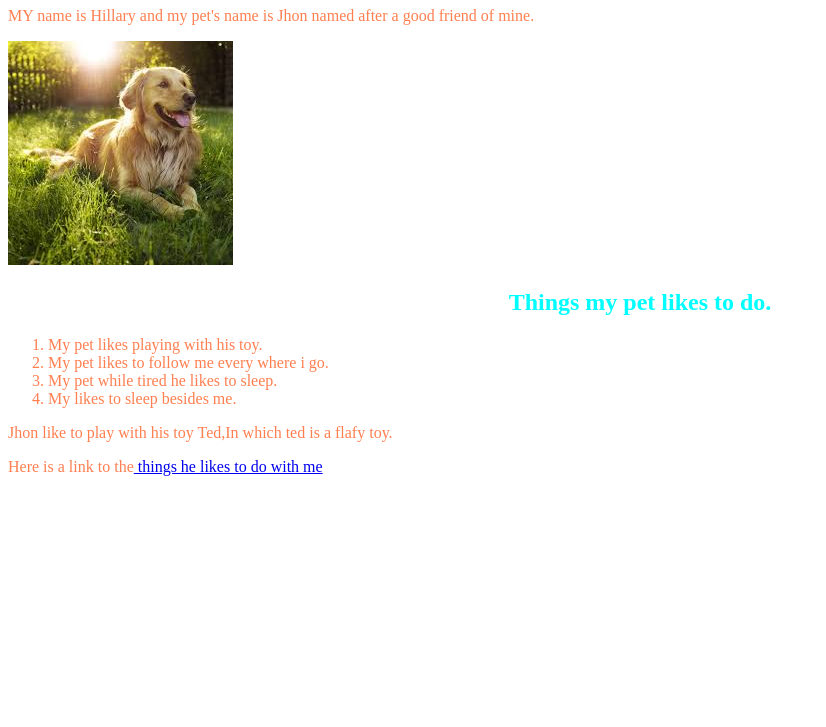
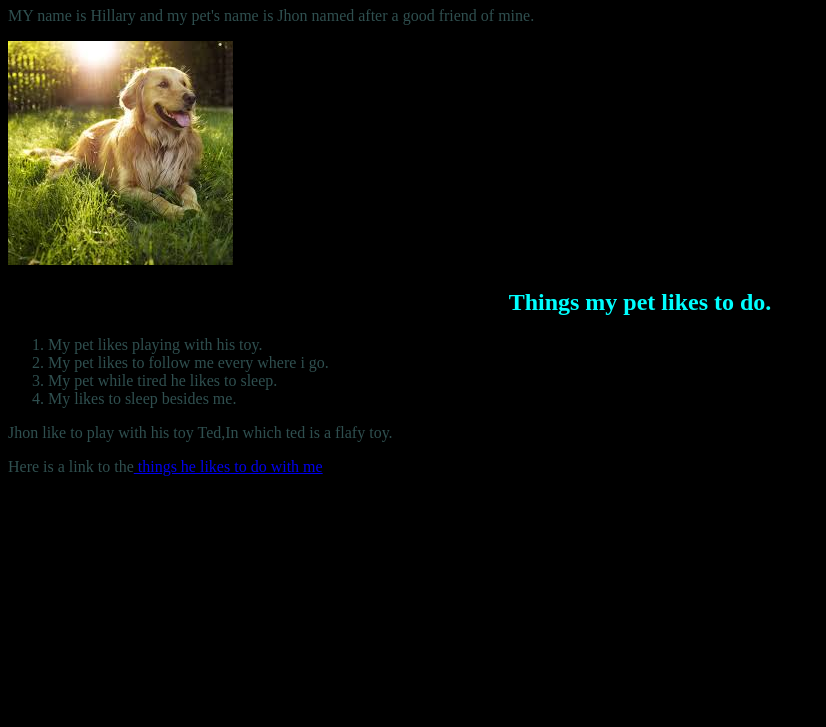
Before and after one commit to HILLARY-oti/pet, a plain HTML site: page pet.html in a window 1280 px wide. Shown: the part 73-800 px from the top of the page, without its empty margins (0-826 px from the left). Drawn offline with Linux system fonts and the light colour scheme.

Commit message:
add changes

```diff
--- a/css/style.css
+++ b/css/style.css
@@ -11,5 +11,8 @@ ul {
   text-decoration-color: chocolate;
 }
 body {
-  color: coral;
+  color: darkslategray;
+  background-color: black;
+  text-size-adjust: 40px;
+
 }
```
